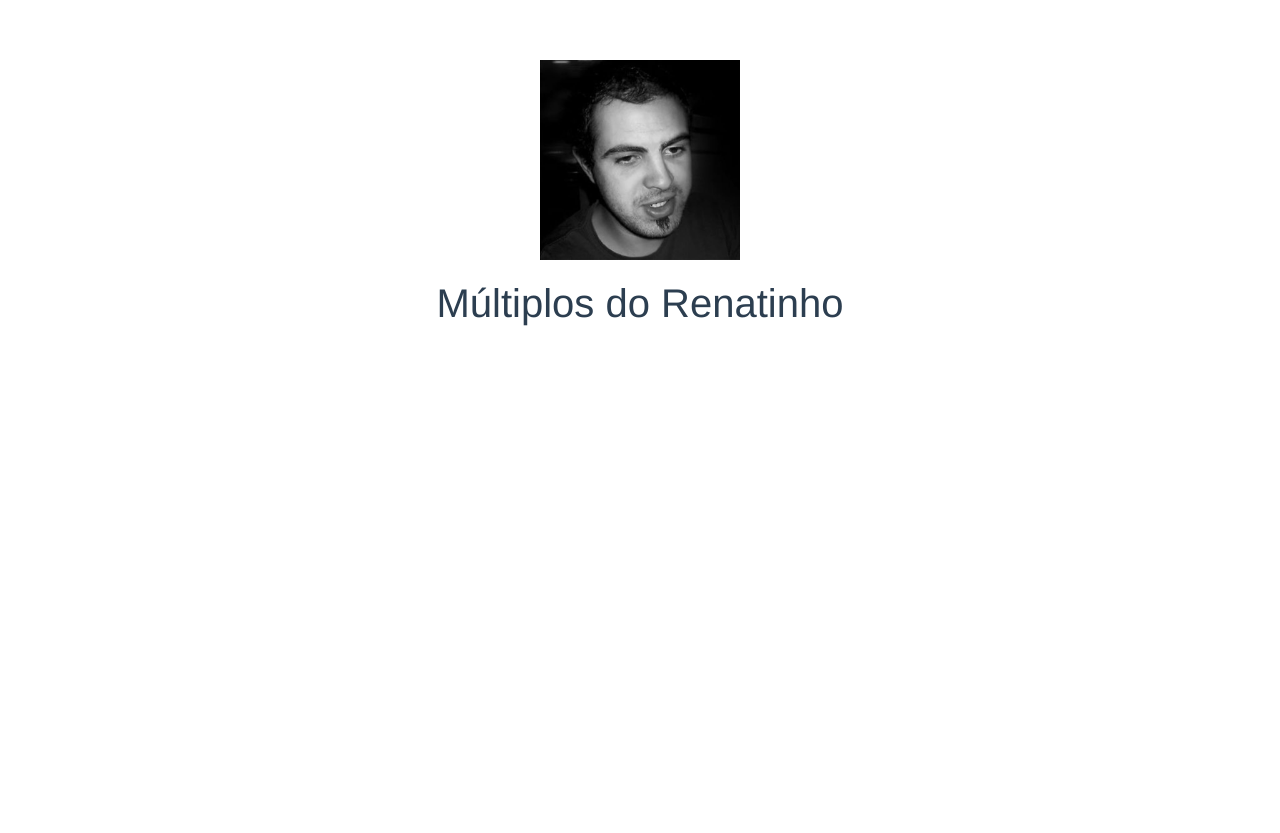
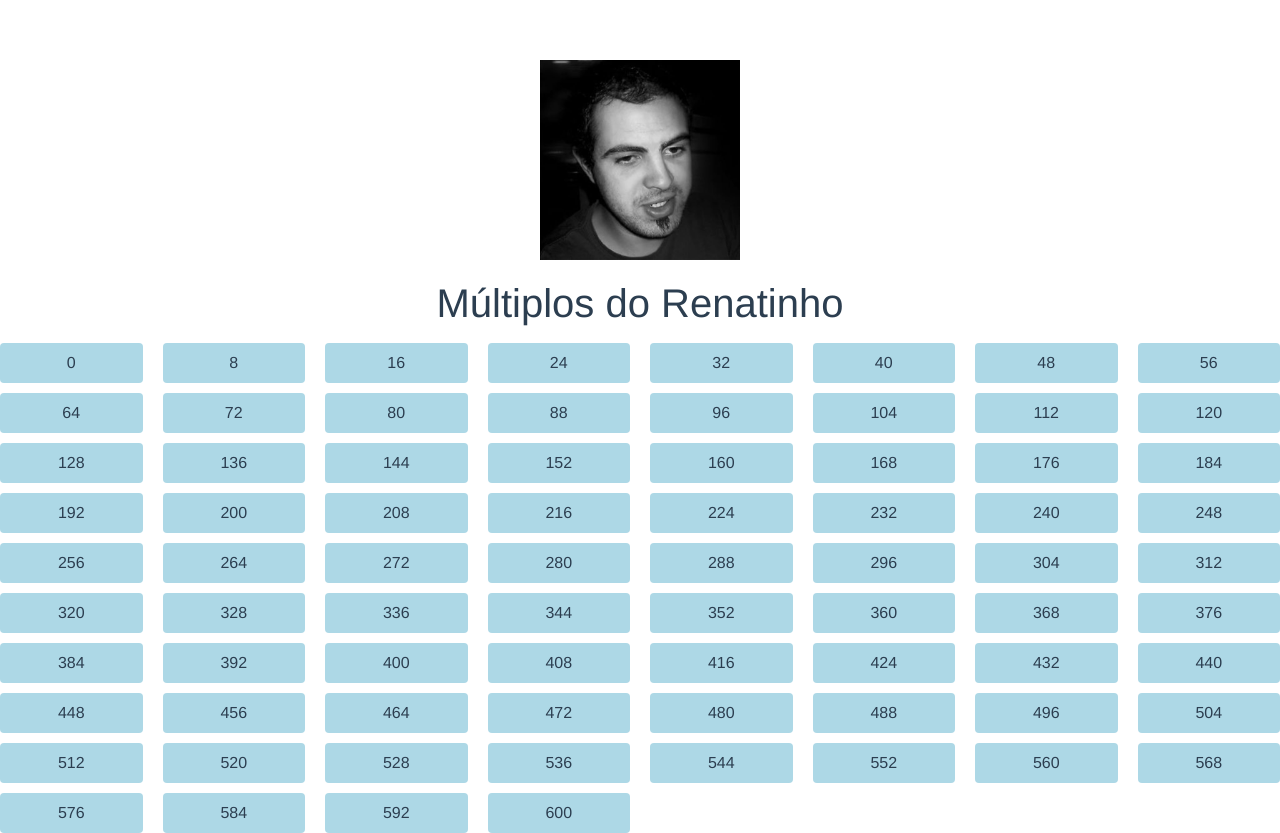
Before and after one commit to dargains/multiples, a Vue app: page / in a window 1280 px wide. Before the commit the page ends 800 px from the top, so only its background shows below. Built offline with nearby package versions, Linux system fonts and the light colour scheme.

Commit message:
UPD: getMultiples method;

```diff
--- a/src/components/Home.vue
+++ b/src/components/Home.vue
@@ -1,18 +1,44 @@
 <template>
-  <section class="home">
-
+  <section>
+    <ul class="grid">
+      <ListItem v-for="number in numberList" :key="number" :number="number"/>
+    </ul>
   </section>
 </template>
 
 <script>
+import ListItem from './ListItem';
+
 export default {
   name: 'HelloWorld',
-  props: {
-    msg: String
+  components: {
+    ListItem
+  },
+  mounted() {
+    this.getMultiples(8, 0, 600);
+  },
+  data() {
+    return {
+      numberList: []
+    }
+  },
+  methods: {
+    getMultiples(number, from, to) {
+      const numberList = [];
+      for (let i = from; i <= to; i++) {
+        i%number === 0 && numberList.push(i)
+      }
+      this.numberList = numberList;
+    }
   }
 }
 </script>
 
-<style scoped>
-
+<style lang="css">
+  .grid {
+    display: grid;
+    grid-template-columns: repeat(8, 1fr);
+    grid-row-gap: 10px;
+    grid-column-gap: 20px;
+  }
 </style>
--- /dev/null
+++ b/src/components/ListItem.vue
@@ -0,0 +1,21 @@
+<template lang="html">
+  <li class="listItem">{{number}}</li>
+</template>
+
+<script>
+export default {
+  name: 'ListItem',
+  props: ['number']
+}
+</script>
+
+<style lang="css">
+  .listItem {
+    border-radius: 4px;
+    background-color: lightblue;
+    height: 40px;
+    display: flex;
+    align-items: center;
+    justify-content: center;
+  }
+</style>
```
